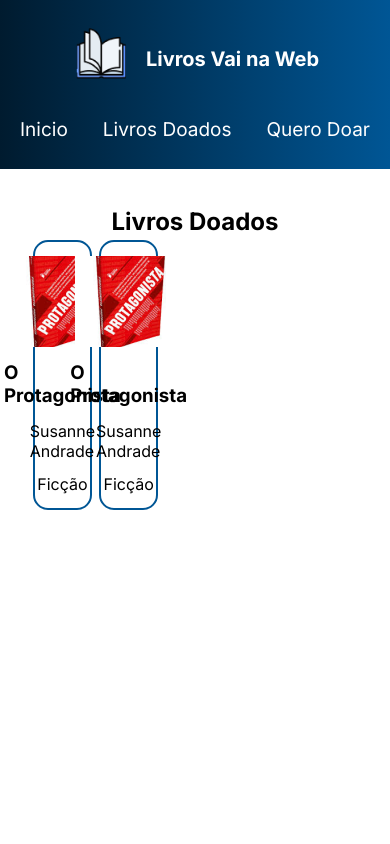
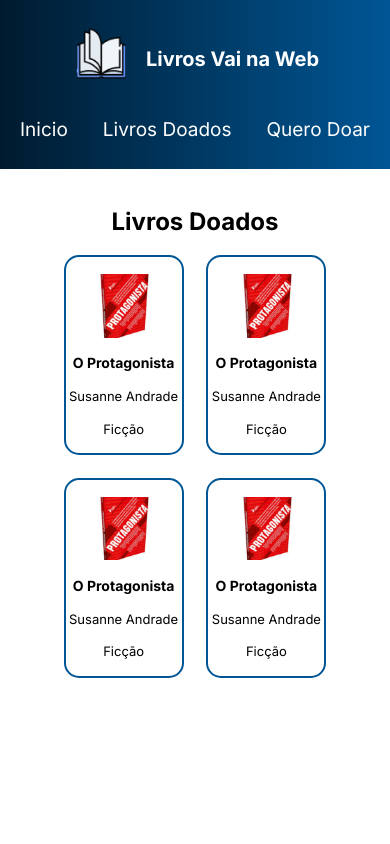
Before and after one commit to J-Pedr0/Desafio-Final-Modulo_1-VNW, a React (Vite) app in the folder desafio-final/: page /doados in a window 390 px wide. Shown: the top 844 px of the page. Built offline with nearby package versions, Linux system fonts and the light colour scheme.

Commit message:
Responsividade da página Doados

```diff
--- a/desafio-final/src/components/header/Header.module.scss
+++ b/desafio-final/src/components/header/Header.module.scss
@@ -90,10 +90,6 @@ header {
     }
   }
 
-  .boxMenu {
-    // border: solid 2px red;
-  }
-
   .boxInput {
     // border: solid 2px yellow;
     width: 23vw;
@@ -115,15 +111,6 @@ header {
 }
 
 @media (max-width: 845px) {
-  .boxLogo {
-    // border: solid 2px green;
-
-    h1 {
-    }
-    img {
-    }
-  }
-
   .boxMenu {
     // border: solid 2px red;
     width: 40vw;
@@ -174,12 +161,23 @@ header {
   .boxLogo {
     // border: solid 2px green;
     width: 95vw;
-
-
   }
 
   .boxMenu {
     // border: solid 2px red;
     width: 95vw;
+
+    ul {
+      a {
+        font-size: 5.5vw;
+      }
+    }
   }
 }
+
+// @media (max-width: 310px) {
+//   .boxMenu {
+//     border: solid 2px red;
+
+//   }
+// }
--- a/desafio-final/src/components/props/articleInicio/ArticleInicio.module.scss
+++ b/desafio-final/src/components/props/articleInicio/ArticleInicio.module.scss
@@ -20,47 +20,38 @@
 }
 
 @media (max-width: 1055px) {
-  .article{
+  .article {
     // border: solid 2px black;
     width: 200px;
     height: 240px;
 
-    img{
+    img {
       width: 8vw;
     }
-    p{
-      // border: solid 2px yellowgreen;
-    }
-
   }
 }
 
 @media (max-width: 845px) {
-  .article{
+  .article {
     // border: solid 2px black;
     height: 230px;
 
-    img{
+    img {
       width: 9.5vw;
     }
-    p{
+    p {
       // border: solid 2px yellowgreen;
       padding-top: 1vh;
     }
-
   }
 }
 
 @media (max-width: 630px) {
-  .article{
+  .article {
     // border: solid 2px black;
 
-    img{
+    img {
       width: 70px;
     }
-    p{
-      // border: solid 2px yellowgreen;
-    }
-
   }
 }
--- a/desafio-final/src/components/props/articleLivroDoados/ArticleLivroDoado.jsx
+++ b/desafio-final/src/components/props/articleLivroDoados/ArticleLivroDoado.jsx
@@ -4,7 +4,7 @@ import PropTypes from "prop-types";
 
 export default function Article({ linkImg, titulo, autor, genero }) {
   return (
-    <article className={scss.article}>
+    <article className={scss.articleDoados}>
       <img src={linkImg} alt={`Imagem do livro ${titulo}`} />
       <h3>{titulo}</h3>
       <p>{autor}</p>
--- a/desafio-final/src/components/props/articleLivroDoados/ArticleLivroDoados.module.scss
+++ b/desafio-final/src/components/props/articleLivroDoados/ArticleLivroDoados.module.scss
@@ -1,7 +1,7 @@
-.article {
+.articleDoados {
   border: solid 2px #005695;
-    width: 15vw;
-    height: 32vh;
+  width: 170px;
+  height: 260px;
   display: flex;
   flex-direction: column;
   align-items: center;
@@ -9,3 +9,35 @@
   border-radius: 15px;
   margin: 1vw;
 }
+
+@media (max-width: 780px) {
+  .articleDoados {
+    width: 140px;
+    height: 230px;
+    img {
+      width: 80px;
+    }
+    h3 {
+      font-size: 16px;
+    }
+    p{
+      font-size: 15px;
+    }
+  }
+}
+
+@media (max-width: 400px) {
+  .articleDoados {
+    width: 120px;
+    height: 200px;
+    img {
+      width: 75.7px;
+    }
+    h3 {
+      font-size: 14px;
+    }
+    p{
+      font-size: 13px;
+    }
+  }
+}
--- a/desafio-final/src/pages/doados/Doados.jsx
+++ b/desafio-final/src/pages/doados/Doados.jsx
@@ -30,6 +30,20 @@ export default function Doados() {
           autor={"Susanne Andrade"}
           genero={"Ficção"}
         />
+
+        <Article
+          linkImg={livro}
+          titulo={"O Protagonista"}
+          autor={"Susanne Andrade"}
+          genero={"Ficção"}
+        />
+
+        <Article
+          linkImg={livro}
+          titulo={"O Protagonista"}
+          autor={"Susanne Andrade"}
+          genero={"Ficção"}
+        />
       </section>
     </main>
   );
--- a/desafio-final/src/pages/doados/Doados.module.scss
+++ b/desafio-final/src/pages/doados/Doados.module.scss
@@ -1,4 +1,6 @@
 .boxDoados {
+  // border: solid 2px red;
+  height: auto;
   display: flex;
   flex-direction: column;
   align-items: center;
@@ -15,10 +17,13 @@
 
 .boxLivros {
   // border: solid 2px greenyellow;
-  width: 85vw;
-  height: 60vh;
+  width: auto;
+  flex-wrap: wrap;
+  gap: 15px;
+  height: auto;
   display: flex;
-  justify-content: first baseline;
+  justify-content: center;
+  margin: 15px;
 
   // article {
   //   border: solid 2px #005695;
@@ -32,3 +37,6 @@
   //   margin: 1vw;
   // }
 }
+
+@media (max-width: 370px) {
+}
```
Lines whose indentation alone changed are shown as unchanged.
